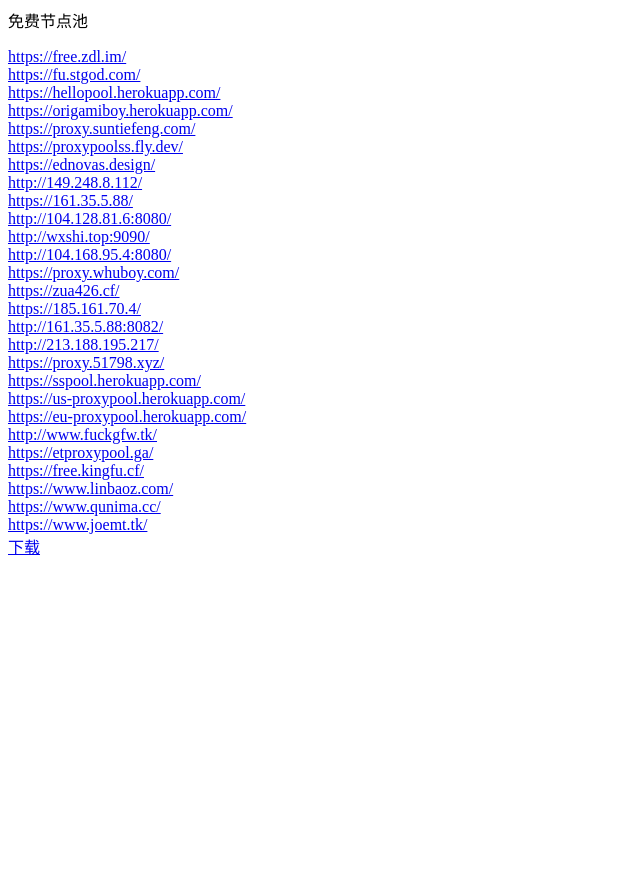
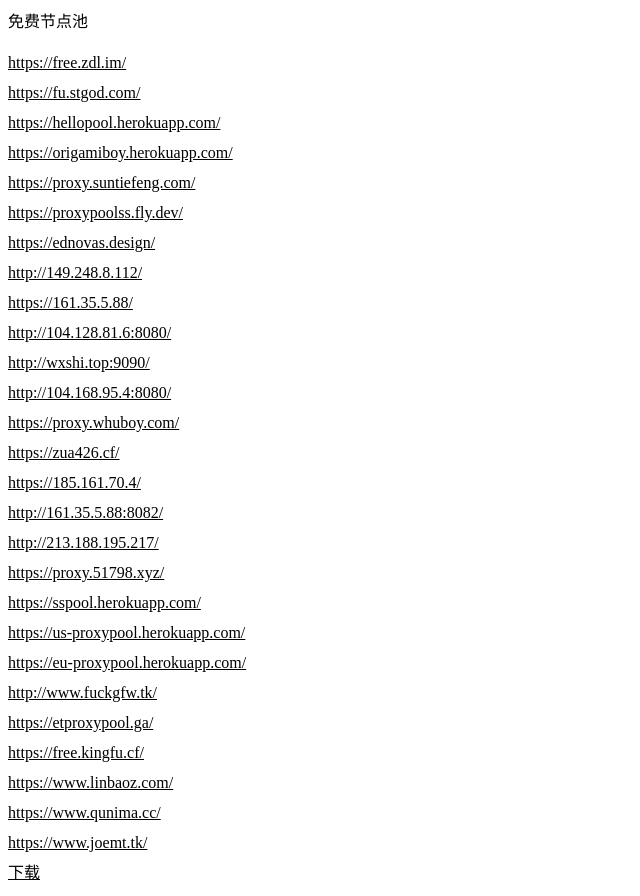
Before and after one commit to WLget/proxy, a plain HTML site: page index.html in a window 1280 px wide. Shown: the whole page, without its empty margins (0-640 px from the left). Before the commit the page ends 800 px from the top, so only its background shows below. Drawn offline with Linux system fonts and the light colour scheme.

Commit message:
Create index.html

```diff
--- a/index.html
+++ b/index.html
@@ -1,6 +1,14 @@
 <html>
 <head>
 <mate charset="utf-8">
+  <style>
+    a{
+      color:#000;
+      line-height:30px;
+      text-decartion:none;
+      font-wight:300;
+    }
+  </style>
 </head>
 <body>
 <p>免费节点池</p>
```
